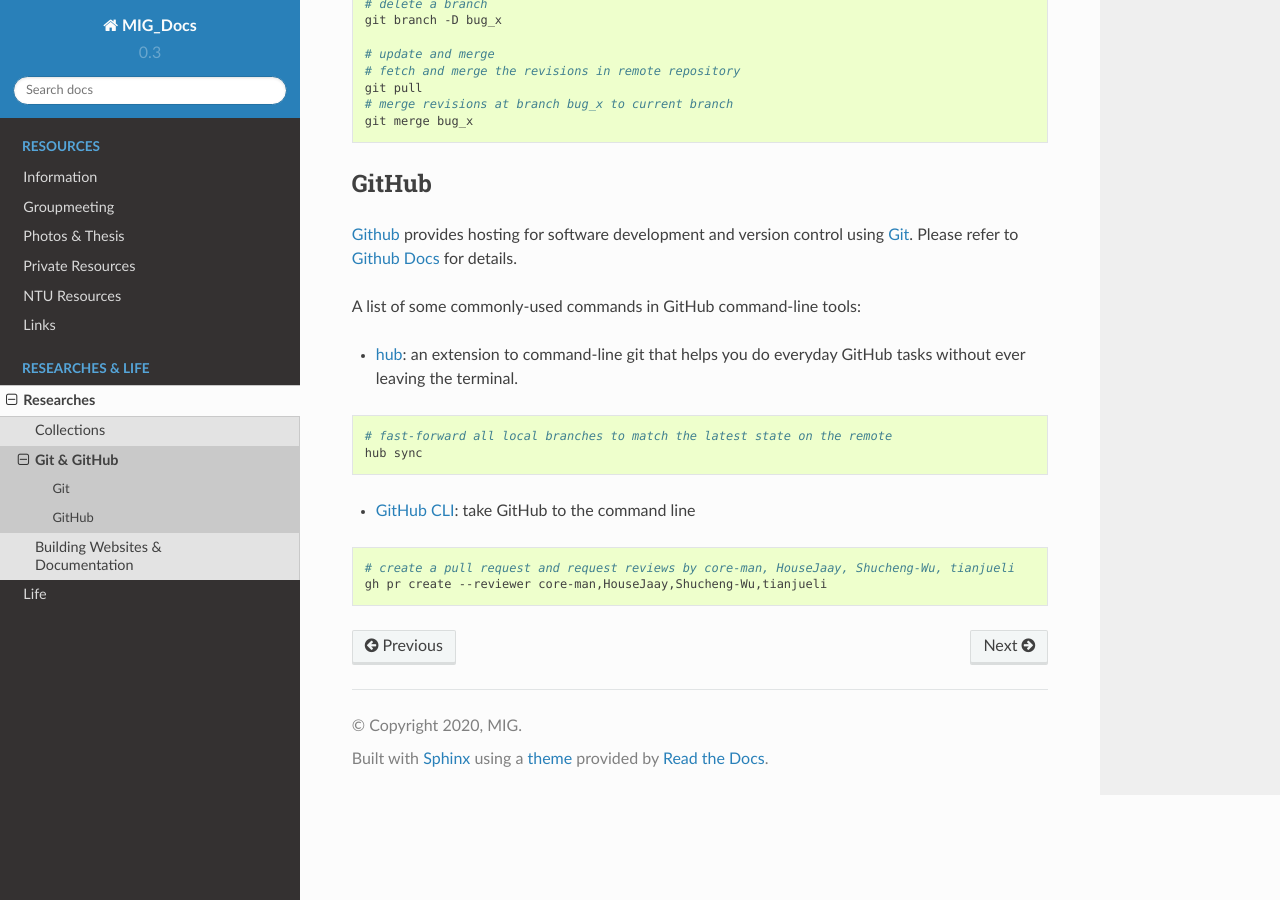
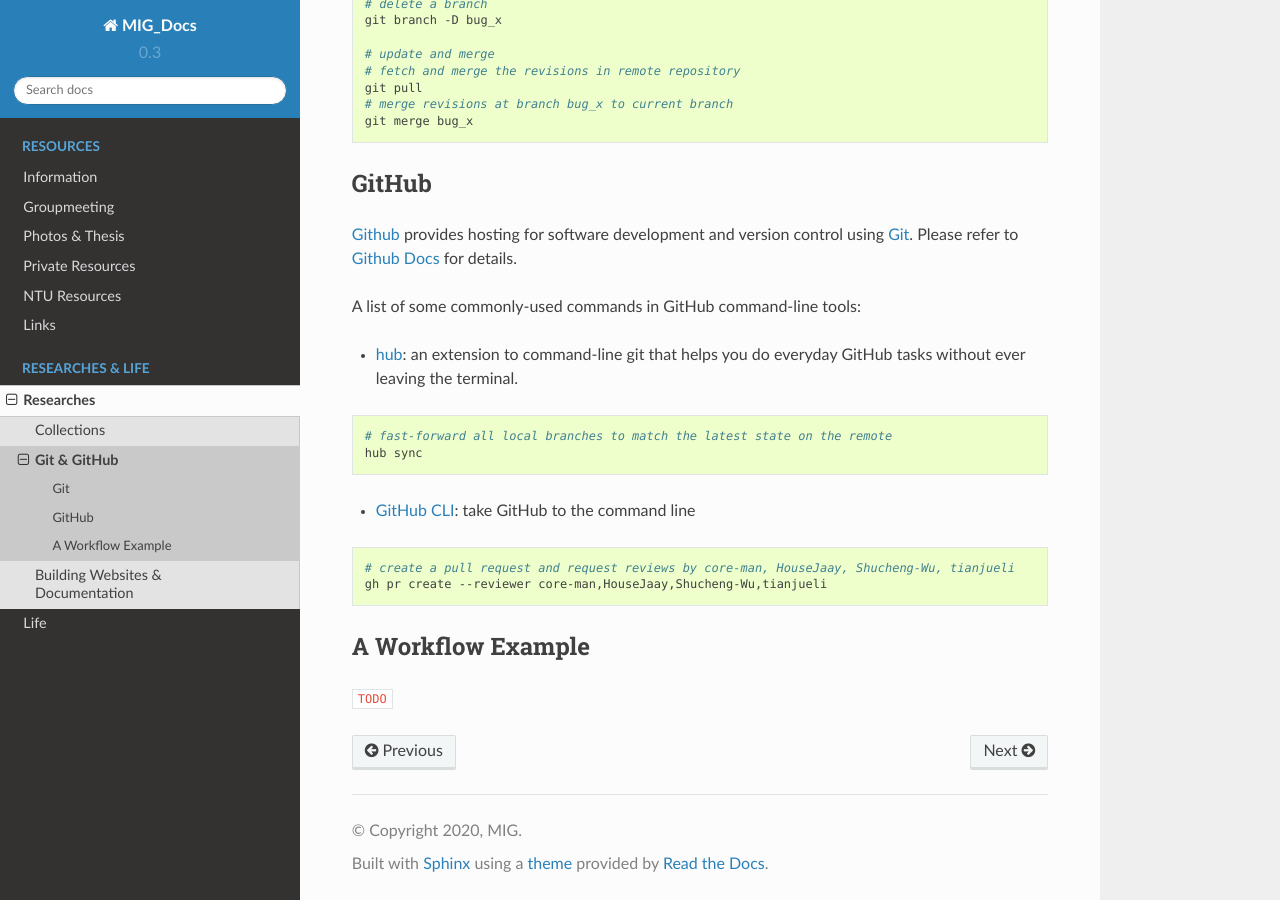
Before and after one commit to MIGG-NTU/MIG_Docs, a Sphinx documentation site: the page built from source/research/git-github.rst, in a window 1280 px wide and 900 px high, scrolled down 970 px. Built offline with Sphinx 7.4.7 and the Read the Docs theme 2.0.0, drawn with Linux system fonts in a browser that asks for light colours.

Commit message:
add github worlflow example (#16)

```diff
--- a/source/research/git-github.rst
+++ b/source/research/git-github.rst
@@ -72,3 +72,9 @@ A list of some commonly-used commands in GitHub command-line tools:
 
     # create a pull request and request reviews by core-man, HouseJaay, Shucheng-Wu, tianjueli
     gh pr create --reviewer core-man,HouseJaay,Shucheng-Wu,tianjueli
+
+
+A Workflow Example
+------------------
+
+``TODO``
```
